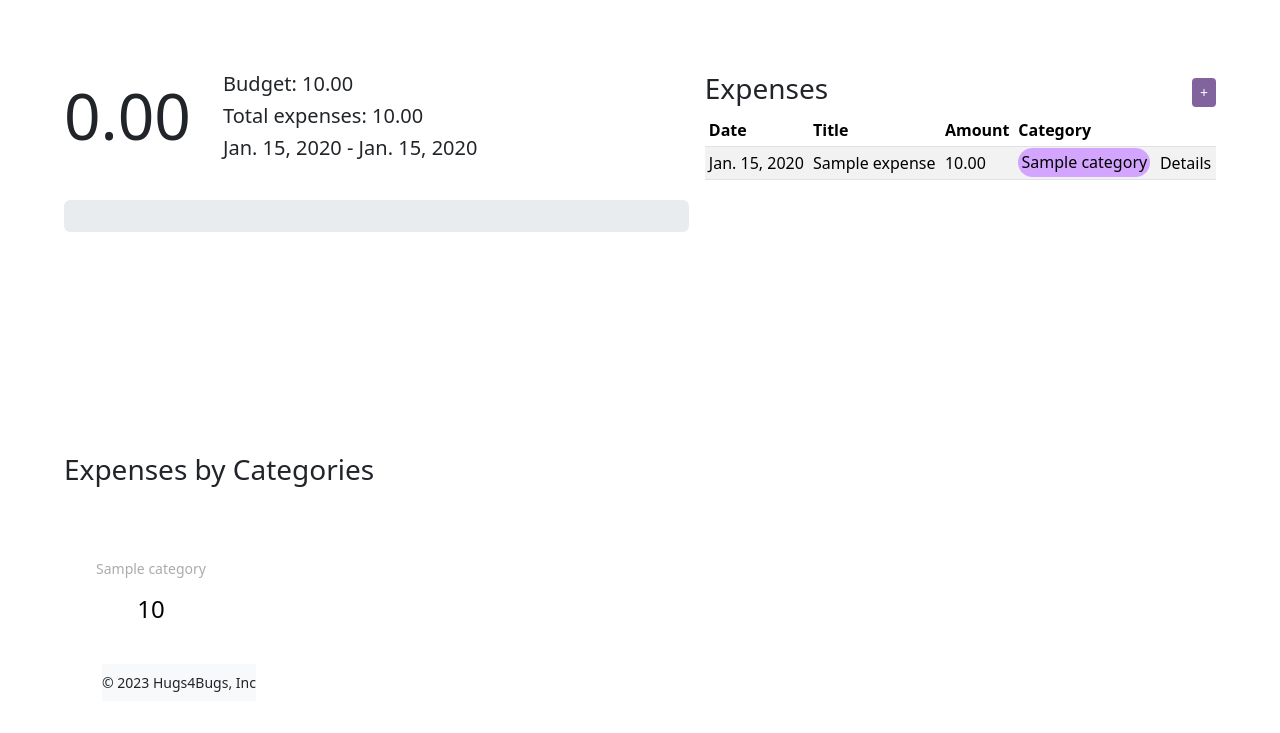
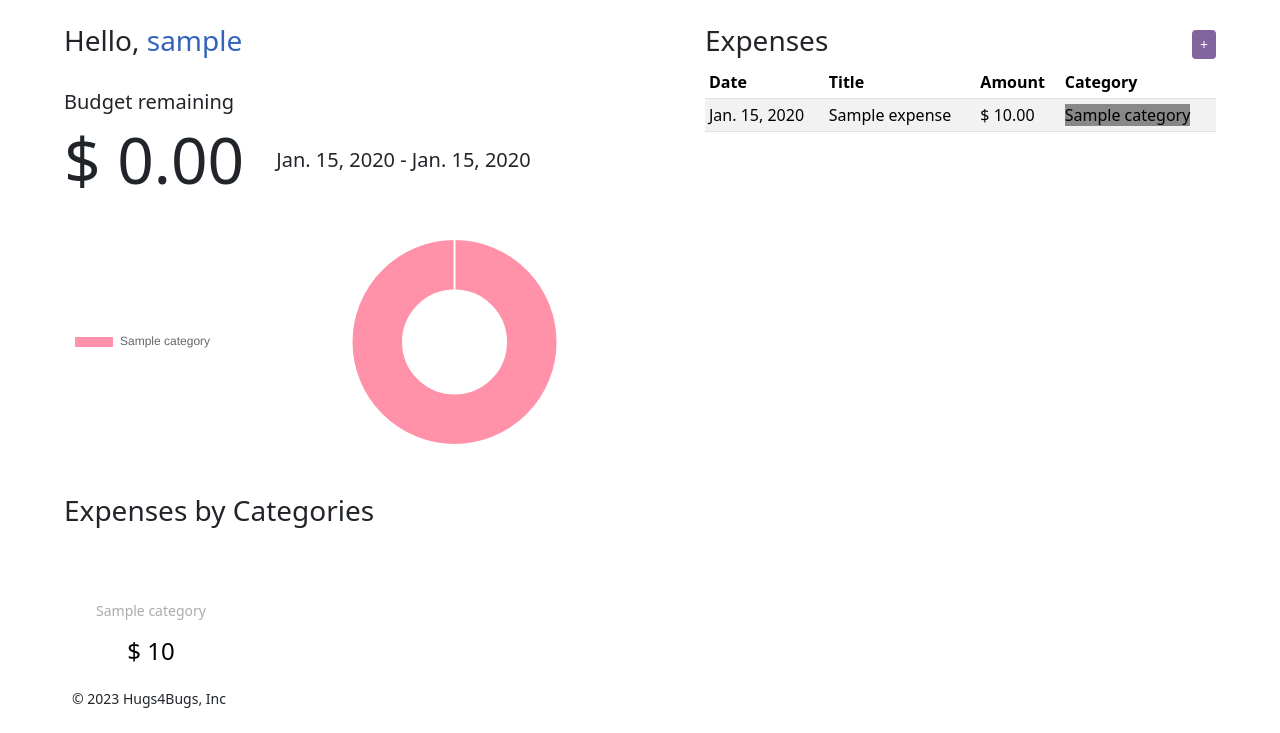
Before and after one commit to gorgeousPotato/ExpenseTrackerH4B, a Django app: page /expenses/ in a window 1280 px wide. Shown: the part 70-803 px from the top of the page. Before the commit the page ends 762 px from the top, so only its background shows below. Run offline with Django 4.2, Linux system fonts and the light colour scheme; a user stored in the database is signed in; tables that the repository leaves empty hold one stand-in row (values such as "Sample post"); some libraries are stand-ins or nearby versions.

Commit message:
fixes styles

```diff
--- a/main_app/models.py
+++ b/main_app/models.py
@@ -19,6 +19,7 @@ class Budget(models.Model):
 class Category(models.Model):
   title=models.CharField(max_length=50)
   icon=models.CharField(max_length=200, default='fa-dollar-sign')
+  color=models.CharField(max_length=50, default='rgba(255, 99, 132, 0.7)')
   user = models.ForeignKey(User, on_delete=models.CASCADE)
 
   def get_absolute_url(self):
--- a/main_app/static/css/style.css
+++ b/main_app/static/css/style.css
@@ -21,12 +21,11 @@ body {
 }
 
 .categories {
+  margin-top: 1rem;
   grid-column: 1 / span 2;
-  margin-top: 6rem;
 }
 
 .expenses {
-  margin-top: 3rem;
   grid-row: 1 / span 2;
   grid-column: 2 / 3;
 }
@@ -48,17 +47,6 @@ main {
   padding: 0.2rem;
 }
 
-.c-1 {
-  background-color: rgb(211, 165, 254);
-}
-
-.c-2 {
-  background-color: rgb(181, 255, 201);
-}
-
-.c-3 {
-  background-color: rgb(255, 198, 241);
-}
 
 .progress {
   margin: 2rem auto 0 auto;
@@ -76,7 +64,6 @@ main {
 }
 
 .flex-2-col {
-  margin-top: 3rem;
   display: flex;
   justify-items: center;
   align-items: center;
@@ -253,5 +240,43 @@ video {
 
 .expense-scroll {
   overflow: scroll;
-  height: 40vh;
+  height: 30vh;
 }
+
+.table-row{
+  cursor:pointer;
+  }
+
+.secondary-color {
+  color: #3463BD;
+}
+
+#pie-chart {
+  margin-top: 2rem;
+}
+
+.budget h3 {
+  margin-bottom: 2rem;
+}
+
+
+/* Expense Details */
+
+.expense-detail-table {
+  display: flex;
+  flex-direction: row;
+  justify-content: flex-start;
+  align-items: center;
+}
+
+
+.font-secondary {
+  color: grey;
+  margin-left: 2rem;
+}
+
+.edit-btn {
+  margin-top: 1rem;
+  border: none;
+  border-radius: 100px;
+}
--- a/main_app/templates/base.html
+++ b/main_app/templates/base.html
@@ -41,11 +41,8 @@
     </main>
     <div class="col-md-4 d-flex align-items-center">
       <a href="/" class="mb-3 me-2 mb-md-0 text-body-secondary text-decoration-none lh-1">
-        <svg class="bi" width="30" height="24">
-          <use xlink:href="#bootstrap"></use>
-        </svg>
       </a>
-      <span class="navbar sticky-bottom bg-body-tertiary">© 2023 Hugs4Bugs, Inc</span>
+      <span class="flex-shrink-0 py-4 sticky">© 2023 Hugs4Bugs, Inc</span>
     </div>
   </body>
 </html>
--- a/main_app/templates/expenses/index.html
+++ b/main_app/templates/expenses/index.html
@@ -2,17 +2,16 @@
 {% block content %}
 
 <div class="budget">
+  <h3>Hello, <span class="secondary-color">{{ request.user }}</span></h3>
+  <h5>Budget remaining</h5>
   <div class="flex-2-col">
-    <h1 class="accent-h1"> {{ amount_left }}</h1>
+    <h1 class="accent-h1">$ {{ amount_left }}</h1>
     <div>
-      <h5>Budget: {{ budget.amount }}</h5>
-      <h5>Total expenses: {{ sum }}</h5>
       <h5>{{ budget.start_date }} - {{ budget.end_date }}</h5>
     </div>
   </div>
-  <div class="progress" role="progressbar" aria-label="Example with label" aria-valuenow="{{percent_left}}" aria-valuemin="0" aria-valuemax="100">
-    <div class="progress-bar" style="width: {{percent_left}}%">{{percent_left}}</div>
-  </div>
+  <canvas id="pie-chart" height="100vh"></canvas>
+
 </div>
 <div class="expenses">
   <div class="expenses-btn-container">
@@ -29,17 +28,15 @@
           <th scope="col">Title</th>
           <th scope="col">Amount</th>
           <th scope="col">Category</th>
-          <th></th>
         </tr>
       </thead>
       <tbody>
         {% for expense in expenses %}
-        <tr>
+        <tr class="table-row" data-href="{% url 'detail' expense.id %}">
           <td>{{ expense.date }}</td>
           <td>{{ expense.title }}</td>
-          <td>{{ expense.amount }}</td>
-          <td><span class="category c-1">{{ expense.category }}</span></td>
-          <td><a href="{% url 'detail' expense.id %}">Details</a></td>
+          <td>$ {{ expense.amount }}</td>
+          <td><span style="background-color: {{ expense.category.color }};">{{ expense.category }}</span></td>
         </tr>
         </a>
         {% endfor %}
@@ -55,11 +52,45 @@
         <div class="category-card">
           <i class="fa-solid {{ category_expense.icon }} fa-2xl" style="color: #7c8492;"></i>
           <p class="p-expense-by-cat">{{ category_expense.title }}</p>
-          <h4>{{ category_expense.total_expenses}}</h4>
+          <h4>$ {{ category_expense.total_expenses}}</h4>
         </div>
       </a>
       {% endfor %}
     </div>
 </div>
 
+<script>
+  $(document).ready(function($) {
+    $(".table-row").click(function() {
+        window.document.location = $(this).data("href");
+    });
+});
+
+let ctx = document.getElementById('pie-chart').getContext('2d');
+        var chart = new Chart(ctx, {
+            type: 'doughnut',
+            data: {
+            labels: [{% for category in category_expenses %}'{{ category.title }}',{% endfor %}],
+            datasets: [{
+                label: 'Total Expenses',
+                data: [{% for category in category_expenses %}{{ category.total_expenses }},{% endfor %}],
+                backgroundColor: [
+                        'rgba(255, 99, 132, 0.7)',
+                        'rgba(54, 162, 235, 0.7)',
+                        'rgba(255, 206, 86, 0.7)',
+                        '#F2C654',
+                        '#845FFC',
+                        '#00B7A8',
+                        '#EE8EF0',
+
+                    ],
+                }]
+            },
+            options: {
+                responsive: true,
+                legend: { position: 'left', }
+            }
+        });
+</script>
+
 {% endblock %}
--- a/main_app/views.py
+++ b/main_app/views.py
@@ -161,12 +161,12 @@ def signup(request):
       login(request, user)
       categories = Category.objects.bulk_create(
         [
-          Category(title='Groceries', icon='fa-cart-shopping', user=user),
-          Category(title='Bills', icon='fa-file-invoice-dollar', user=user),
-          Category(title='Shopping', icon='fa-credit-card', user=user),
-          Category(title='Car', icon='fa-car-on', user=user),
-          Category(title='House', icon='fa-house', user=user),
-          Category(title='Entertainment', icon='fa-champagne-glasses', user=user),
+          Category(title='Groceries', icon='fa-cart-shopping', user=user, color="rgba(54, 162, 235, 0.7)"),
+          Category(title='Bills', icon='fa-file-invoice-dollar', user=user, color="rgba(255, 206, 86, 0.7)"),
+          Category(title='Shopping', icon='fa-credit-card', user=user, color="#F2C654"),
+          Category(title='Car', icon='fa-car-on', user=user, color="#845FFC"),
+          Category(title='House', icon='fa-house', user=user, color="#00B7A8"),
+          Category(title='Entertainment', icon='fa-champagne-glasses', user=user, color="#EE8EF0"),
         ]
       )
       return redirect('budget_create')
```
Also changed, not shown: main_app/templates/expenses/detail.html (+18 -9 lines), main_app/migrations/0005_category_color.py (added).
